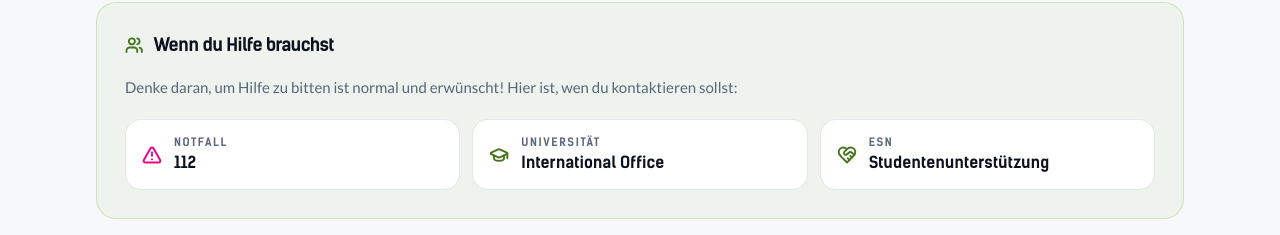
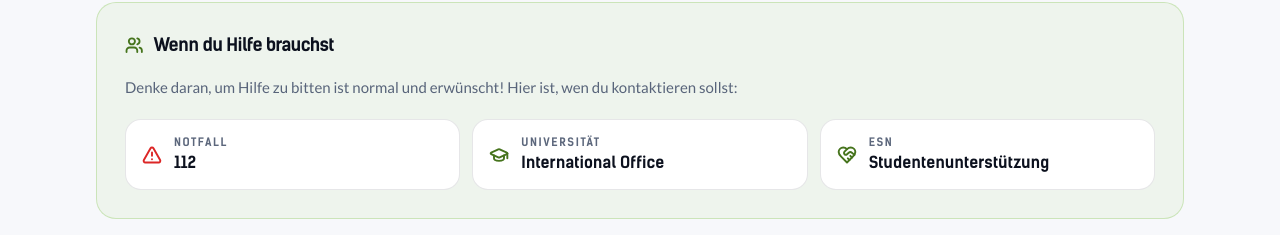
Before and after one commit to esn-skovde/website, a React (Vite) app: page /de/new-to-skovde/ in a window 1280 px wide. Shown: the part 7934-8169 px from the top of the page. Built offline with nearby package versions, Linux system fonts and the light colour scheme; a web font is replaced by a local one.

Commit message:
Draw the emergency cards in the Emergency Info button's red
The emergency callouts used the star's magenta, a second alert colour
beside the button's red. Both now read one --emergency token, which
lifts to a lighter red on the dark theme.

```diff
--- a/src/components/new-to-skovde/AccommodationSection.jsx
+++ b/src/components/new-to-skovde/AccommodationSection.jsx
@@ -140,16 +140,15 @@ const AccommodationSection = () => {
             </Reveal>
 
             <Reveal delay={210} className="mt-5">
-                <Callout icon={LifeBuoy} tone="urgent" title={at("emergencyContact.title")}>
+                <Callout icon={LifeBuoy} tone="emergency" title={at("emergencyContact.title")}>
                     <p className="text-[0.9375rem] leading-relaxed text-ink-muted">
                         {at("emergencyContact.description")}
                     </p>
-                    {/* The urgent callout is magenta on every page, so the address
-                        takes magenta's themed ink: the raw brand hue is 3.4:1 on the
-                        callout's tint, and never lifts for the dark theme. */}
+                    {/* Ink with a red underline rather than red text: the address is
+                        small bold type, and the red is only 4.4:1 on the callout's tint. */}
                     <a
                         href={`mailto:${HOUSING_EMAIL}`}
-                        className="signal-magenta mt-3 inline-block font-display text-lg font-bold text-signal-ink hover:underline"
+                        className="mt-3 inline-block font-display text-lg font-bold text-ink underline decoration-emergency decoration-2 underline-offset-4 hover:decoration-4"
                     >
                         {HOUSING_EMAIL}
                     </a>
--- a/src/components/new-to-skovde/BuddyProgramSection.jsx
+++ b/src/components/new-to-skovde/BuddyProgramSection.jsx
@@ -54,7 +54,7 @@ const BuddyProgramSection = () => {
                                 <Icon
                                     className={
                                         urgent
-                                            ? "h-5 w-5 shrink-0 text-esn-magenta"
+                                            ? "h-5 w-5 shrink-0 text-emergency-ink"
                                             : "h-5 w-5 shrink-0 text-signal-ink"
                                     }
                                     strokeWidth={2.3}
--- a/src/components/new-to-skovde/GuideIndex.jsx
+++ b/src/components/new-to-skovde/GuideIndex.jsx
@@ -47,7 +47,7 @@ const GuideIndex = () => {
                                         "transition-[transform,border-color,background-color,box-shadow] duration-200 ease-out",
                                         "hover:-translate-y-0.5 motion-reduce:hover:translate-y-0",
                                         urgent
-                                            ? "border-[#f87171]/70 bg-[#dc2626] text-white shadow-[0_8px_22px_-12px_rgb(220_38_38/0.85)] hover:bg-[#b91c1c]"
+                                            ? "border-[#f87171]/70 bg-emergency text-white shadow-[0_8px_22px_-12px_rgb(var(--emergency)/0.85)] hover:bg-[#b91c1c]"
                                             : "border-hairline/[var(--hairline-opacity)] bg-surface hover:border-signal hover:shadow-[0_10px_26px_-14px_rgb(var(--shadow-color)/0.45)]"
                                     )}
                                 >
--- a/src/components/ui/Button.jsx
+++ b/src/components/ui/Button.jsx
@@ -26,8 +26,8 @@ const VARIANTS = {
     // colour. Solid so it stays legible on a photo; white on #dc2626 is 4.83:1,
     // and the hover goes darker (6.5:1) rather than lighter, which would not clear 4.5.
     emergency:
-        "bg-[#dc2626] text-white border border-[#f87171]/70 " +
-        "shadow-[0_8px_22px_-10px_rgb(220_38_38/0.85)] " +
+        "bg-emergency text-white border border-[#f87171]/70 " +
+        "shadow-[0_8px_22px_-10px_rgb(var(--emergency)/0.85)] " +
         "hover:bg-[#b91c1c] hover:-translate-y-0.5",
 };
 
--- a/src/components/ui/Callout.jsx
+++ b/src/components/ui/Callout.jsx
@@ -5,7 +5,13 @@ import { cn } from "../../lib/cn";
 const TONES = {
     signal: "border-signal/30 bg-signal/[0.07]",
     urgent: "border-esn-magenta/40 bg-esn-magenta/[0.07]",
+    emergency: "border-emergency/45 bg-emergency/[0.07]",
     neutral: "border-hairline/[var(--hairline-opacity)] bg-surface-2",
+};
+
+const ICONS = {
+    urgent: "text-esn-magenta",
+    emergency: "text-emergency-ink",
 };
 
 const Callout = ({ icon: Icon, title, tone = "signal", children, className }) => (
@@ -16,7 +22,7 @@ const Callout = ({ icon: Icon, title, tone = "signal", children, className }) =>
                     <Icon
                         className={cn(
                             "h-[1.15rem] w-[1.15rem] shrink-0",
-                            tone === "urgent" ? "text-esn-magenta" : "text-signal-ink"
+                            ICONS[tone] ?? "text-signal-ink"
                         )}
                         strokeWidth={2.4}
                         aria-hidden="true"
--- a/src/index.css
+++ b/src/index.css
@@ -69,6 +69,14 @@
         /* Text drawn on a solid signal fill. */
         --on-signal: 255 255 255;
 
+        /* The one red, shared by the Emergency Info button and the emergency
+           cards so the two never drift apart. It is not part of the star, so it
+           reads as an alert. Fill is the button's; ink is the same red where it
+           is a number or an icon (4.4:1 on the card's tint, large and graphic
+           ink need 3), and lifts in the dark theme. */
+        --emergency: 220 38 38;
+        --emergency-ink: 220 38 38;
+
         --nav-height: 4.5rem;
         /* How much of the page the guide's sticky bar (GuideNav) covers below
            the header: one row at every width, none where it stops sticking.
@@ -102,6 +110,8 @@
         /* On the dark ground the brand hues are bright enough to be the text
            colour outright, so solid buttons take dark labels instead. */
         --on-signal: 9 13 24;
+
+        --emergency-ink: 248 113 113;
     }
 
     /* ------------------------------------------------------------------ *\
--- a/tailwind.config.js
+++ b/tailwind.config.js
@@ -24,6 +24,9 @@ export default {
                 signal: token("signal"),
                 "signal-ink": token("signal-ink"),
                 "on-signal": token("on-signal"),
+                // The emergency red: the Emergency Info button and the emergency cards.
+                emergency: token("emergency"),
+                "emergency-ink": token("emergency-ink"),
                 // The ESN star. Fixed brand values, never themed.
                 esn: {
                     cyan: token("esn-cyan"),
```
